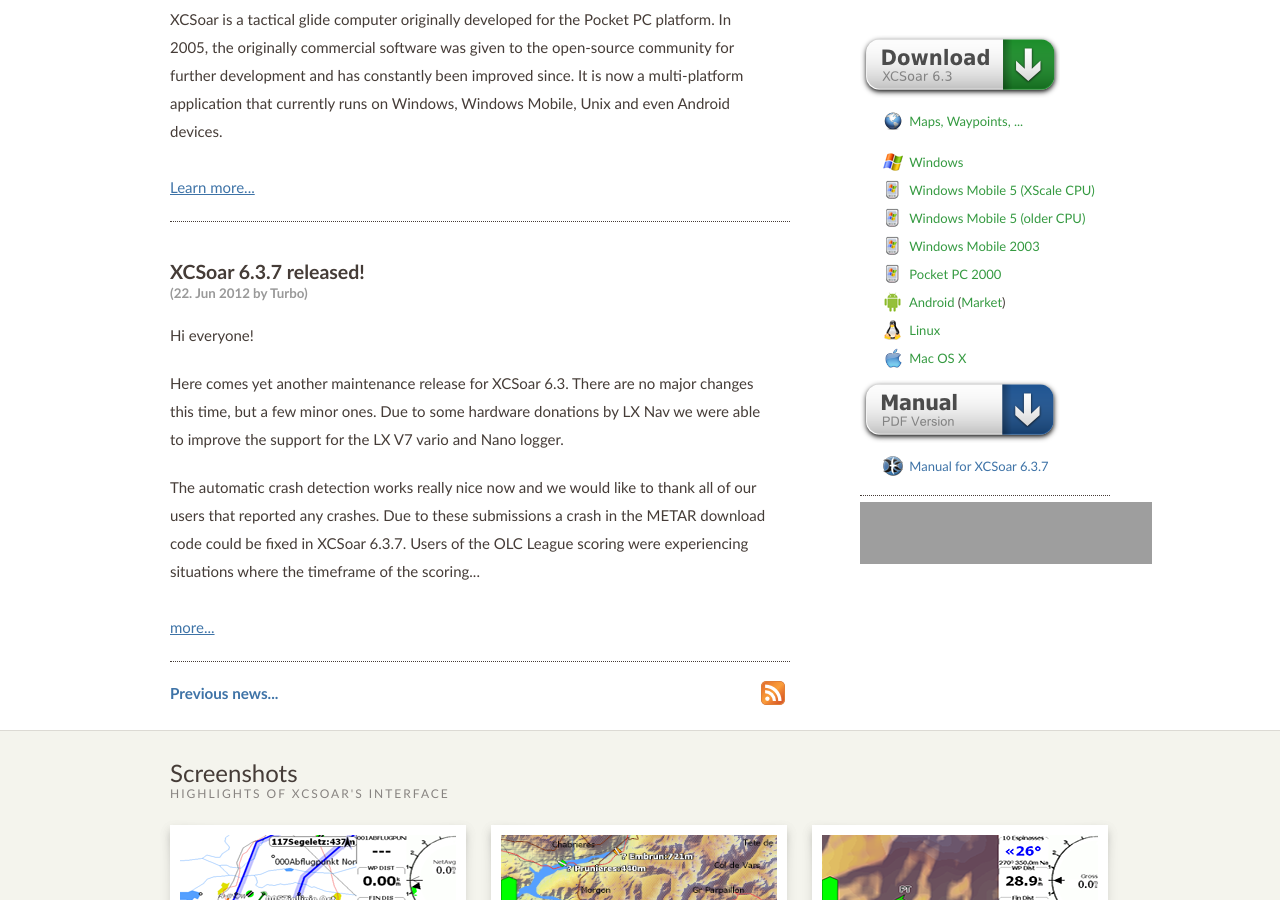
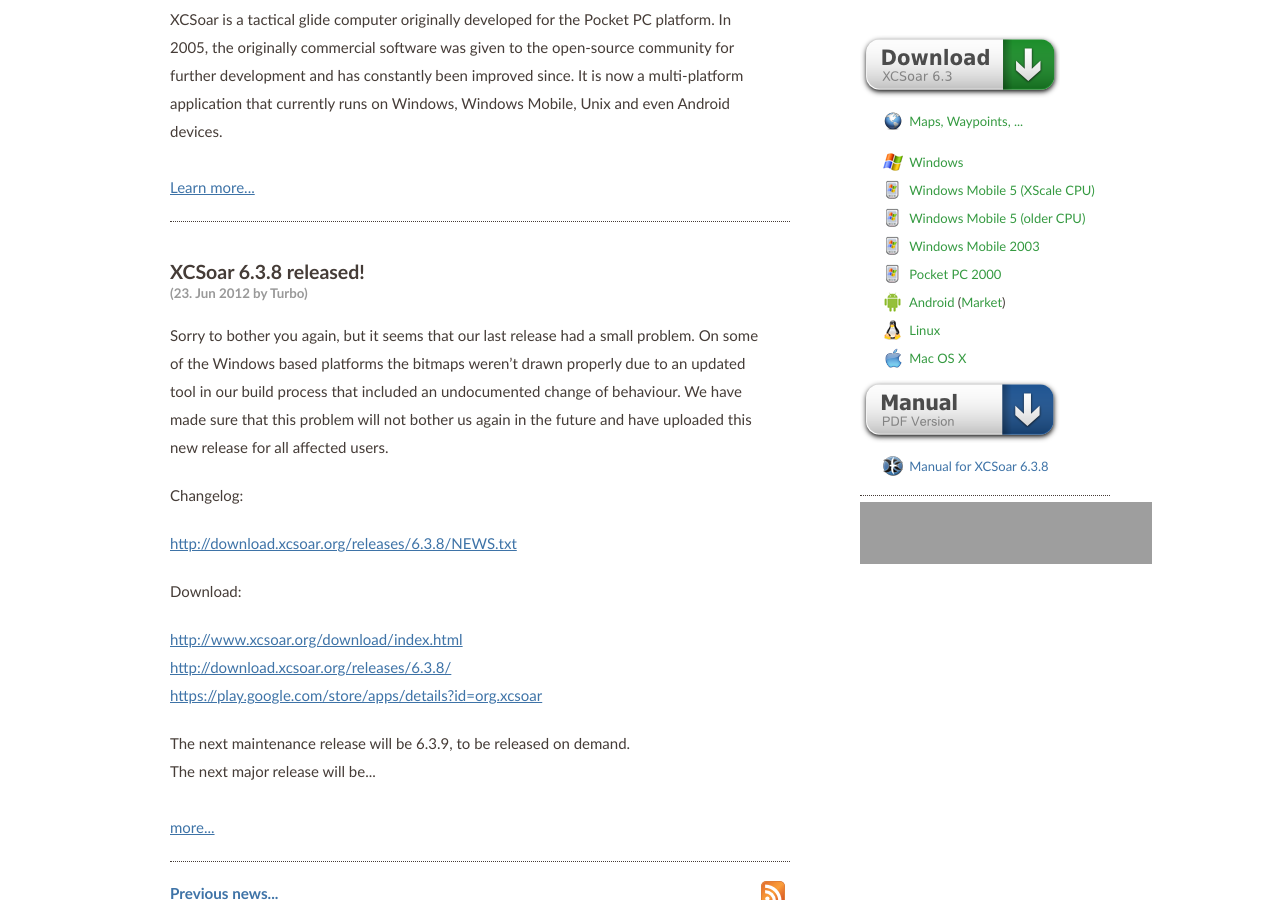
Before and after one commit to XCSoar/website, a Jekyll site: the page built from index.html, in a window 1280 px wide and 900 px high, scrolled down 204 px. Built offline with Jekyll 4.4.1, drawn with Linux system fonts in a browser that asks for light colours; grey boxes are pictures that could not be loaded.

Commit message:
release 6.3.8

```diff
--- a/_config.yml
+++ b/_config.yml
@@ -1,7 +1,7 @@
 permalink: /discover/:year/:month/:day/:title.html
 
-xcsoar_stable_version: 6.3.7
-xcsoar_testing_version: 6.3.7
+xcsoar_stable_version: 6.3.8
+xcsoar_testing_version: 6.3.8
 xcsoar_old_version: 6.2.6
 
 xcsoar_next_milestone: 'XCSoar 6.4'
--- /dev/null
+++ b/_posts/2012-06-23-XCSoar_6.3.8_released.md
@@ -0,0 +1,25 @@
+---
+layout: post
+color: blue
+title: XCSoar 6.3.8 released!
+author: Turbo
+---
+Sorry to bother you again, but it seems that our last release had a small
+problem. On some of the Windows based platforms the bitmaps weren't drawn
+properly due to an updated tool in our build process that included an
+undocumented change of behaviour. We have made sure that this problem will not
+bother us again in the future and have uploaded this new release for all
+affected users.
+
+Changelog:
+
+  <{{ site.download_server_url }}6.3.8/NEWS.txt>
+
+Download:
+
+  [http://www.xcsoar.org/download/index.html](/download/index.html)
+  <{{ site.download_server_url }}6.3.8/>
+  <https://play.google.com/store/apps/details?id=org.xcsoar>
+
+The next maintenance release will be 6.3.9, to be released on demand.
+The next major release will be 6.4, scheduled for next month.
```
